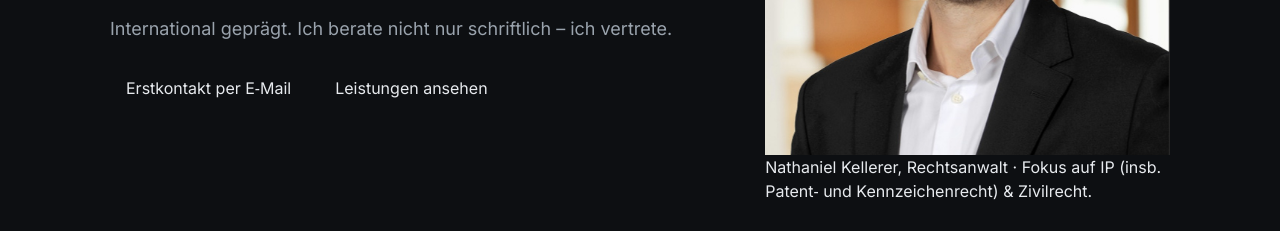
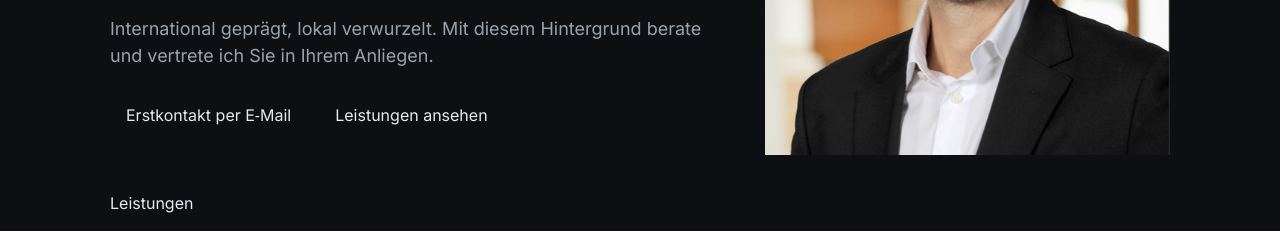
Before and after one commit to KellererLegal/kellerer-legal, a plain HTML site: page index.html in a window 1280 px wide. Shown: the part 393-624 px from the top of the page. Drawn offline with Linux system fonts and the light colour scheme.

Commit message:
Update index.html

```diff
--- a/index.html
+++ b/index.html
@@ -110,7 +110,7 @@
             <strong>Nathaniel Kellerer</strong> berät Mandant:innen im <strong>Geistigen Eigentum</strong> (IP) und im <strong>allgemeinen Zivilrecht</strong> – fokussiert auf klare Strategien, saubere Umsetzung und schnelle Kommunikation.
           </p>
           <p class="muted">
-            International geprägt. Ich berate nicht nur schriftlich – ich vertrete.
+            International geprägt, lokal verwurzelt. Mit diesem Hintergrund berate und vertrete ich Sie in Ihrem Anliegen.
           </p>
           <div class="actions">
             <a class="btn primary" href="mailto:nathaniel@kellerer-legal.com?subject=Anfrage%20Kellerer%20Legal">Erstkontakt per E‑Mail</a>
@@ -119,7 +119,6 @@
         </div>
         <aside class="portrait-card" aria-label="Profilbild">
           <img class="portrait" src="portrait.jpg" alt="Foto von Nathaniel Kellerer" />
-          <div class="bio">Nathaniel Kellerer, Rechtsanwalt · Fokus auf IP (insb. Patent‑ und Kennzeichenrecht) & Zivilrecht.</div>
         </aside>
       </div>
     </section>
@@ -205,7 +204,6 @@
           <p><a href="mailto:nathaniel@kellerer-legal.com">nathaniel@kellerer-legal.com</a></p>
           <div class="kicker" style="margin-top:14px">Telefon</div>
           <p><a href="tel:+491638729780">+49 163 8729780</a></p>
-          "<div class="kicker" style="margin-top:14px">LinkedIn</div>"
           <p><a href="https://www.linkedin.com/in/nathaniel-kellerer-150797113/" target="_blank" rel="noopener">LinkedIN</a></p>
         </div>
         <div class="box">
```
